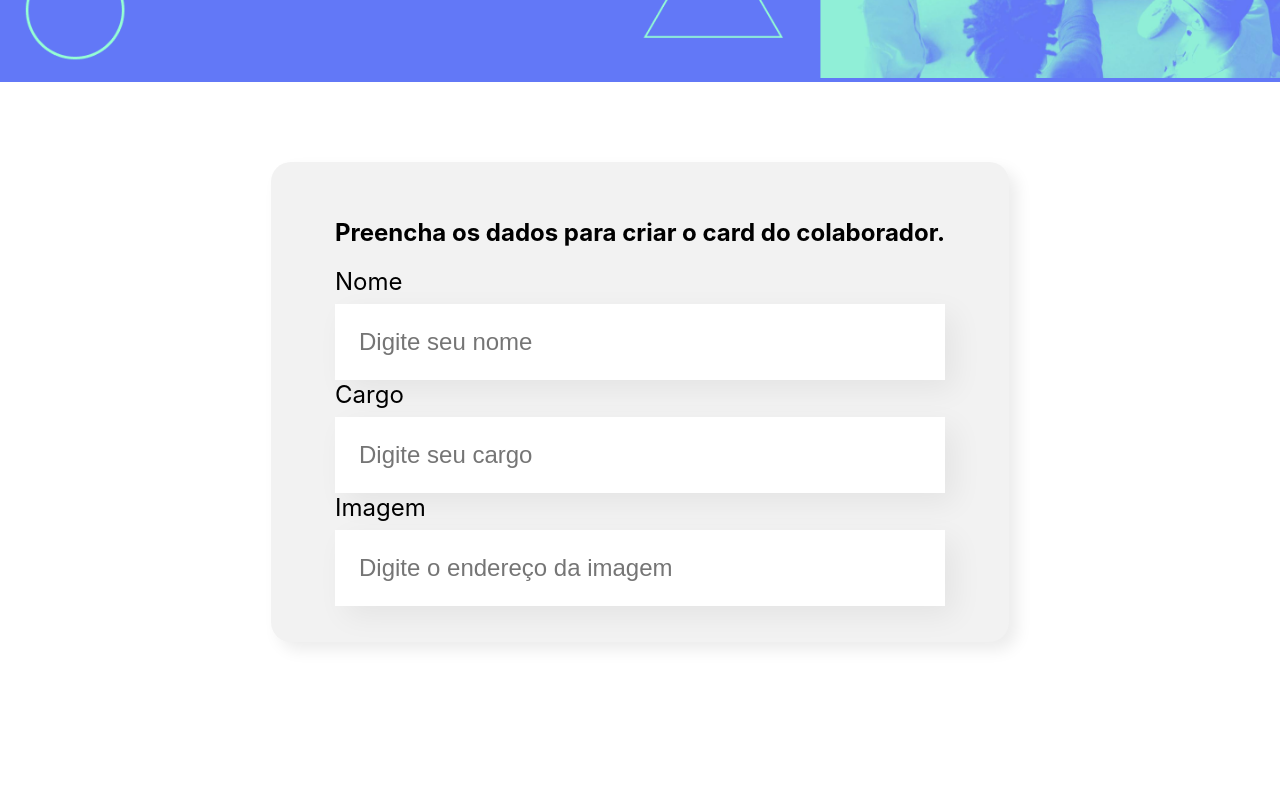
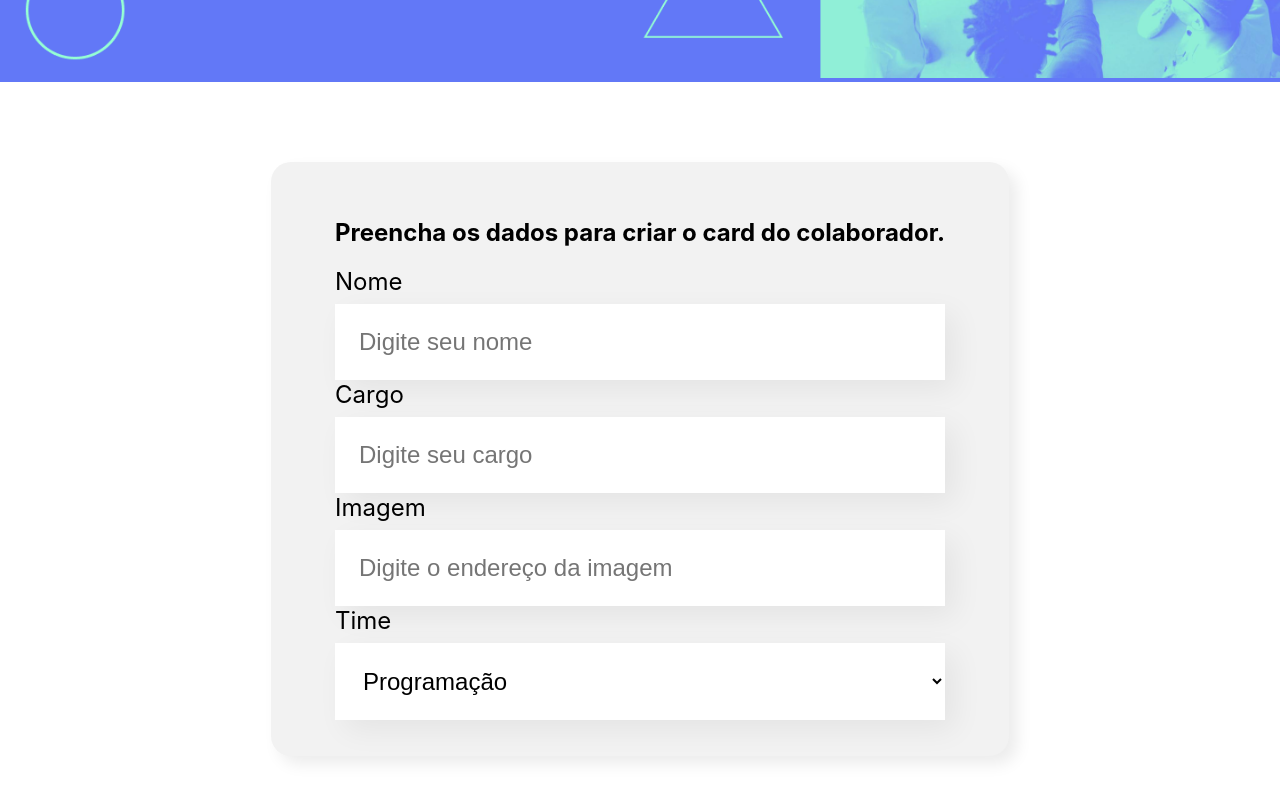
Before and after one commit to luknapoleao/organo, a React (Create React App) app: page / in a window 1280 px wide. Shown: the part 416-1216 px from the top of the page. Before the commit the page ends 1138 px from the top, so only its background shows below. Built offline with nearby package versions, Linux system fonts and the light colour scheme.

Commit message:
Agora criei uma lista suspensa onde encontram os dados do time, alem disso imputei essa nova lista no meu index formulario unificando as propriedades.

```diff
--- a/src/componentes/Formulario/index.js
+++ b/src/componentes/Formulario/index.js
@@ -1,7 +1,21 @@
 import CampoTexto from '../CampoTexto'
+import ListaSuspensa from '../ListaSuspensa'
 import './Formulario.css'
 
 const Formulario = () => {
+
+    const times = [
+
+        'Programação',
+        'Front-End',
+        'Data Science',
+        'Devops',
+        'UX e Design',
+        'Mobile',
+        'Inovação e Gestão'
+
+    ]
+
     return (
         <section className="formulario">
             <form>
@@ -9,6 +23,7 @@
             <CampoTexto label="Nome" placeholder="Digite seu nome"/>
             <CampoTexto label="Cargo" placeholder="Digite seu cargo" />
             <CampoTexto label="Imagem" placeholder="Digite o endereço da imagem" />
+            <ListaSuspensa label="Time" itens = {times} />
 
             </form>
 
--- /dev/null
+++ b/src/componentes/ListaSuspensa/ListaSuspensa.css
@@ -0,0 +1,15 @@
+.lista-suspensa label {
+    display:block;
+    margin-bottom: 8px;
+    font-size: 24px;
+}
+
+.lista-suspensa select {
+    background-color: #fff;
+    box-shadow: 10px 10px 30px rgba(0, 0, 0, 0.06);
+    width: 100%;
+    border: none;
+    font-size: 24px;
+    padding: 24px;
+    box-sizing: border-box;
+}
--- /dev/null
+++ b/src/componentes/ListaSuspensa/index.js
@@ -0,0 +1,18 @@
+import './ListaSuspensa.css'
+
+const ListaSuspensa = (props) => {
+
+    return (
+        <div className='lista-suspensa'>
+            <label>{props.label}</label>
+            <select>
+                {props.itens.map(item => {
+                    return <option key={item}>{item}</option>
+                })}
+            </select>
+        </div>
+    )
+
+}
+
+export default ListaSuspensa
```
